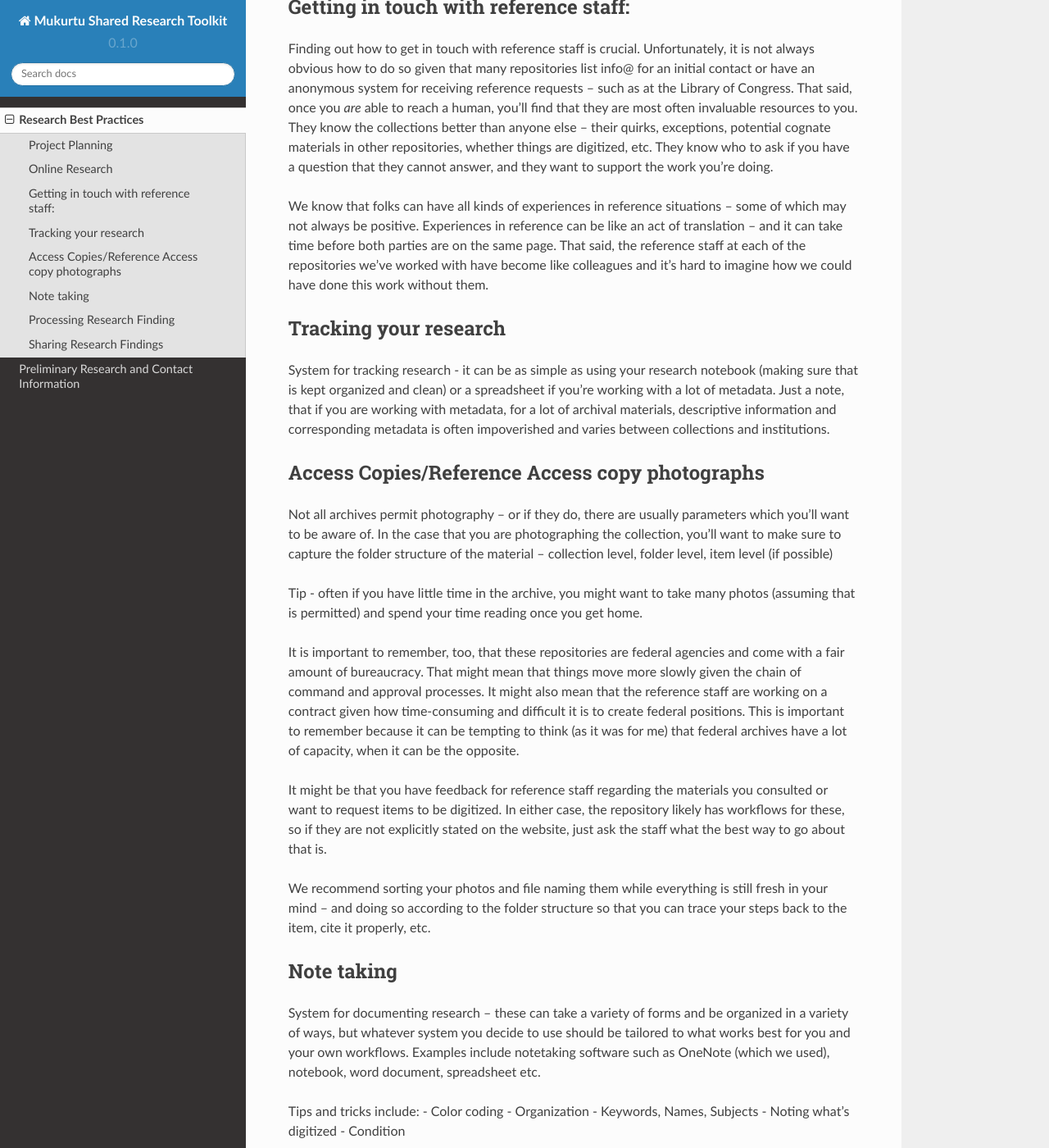
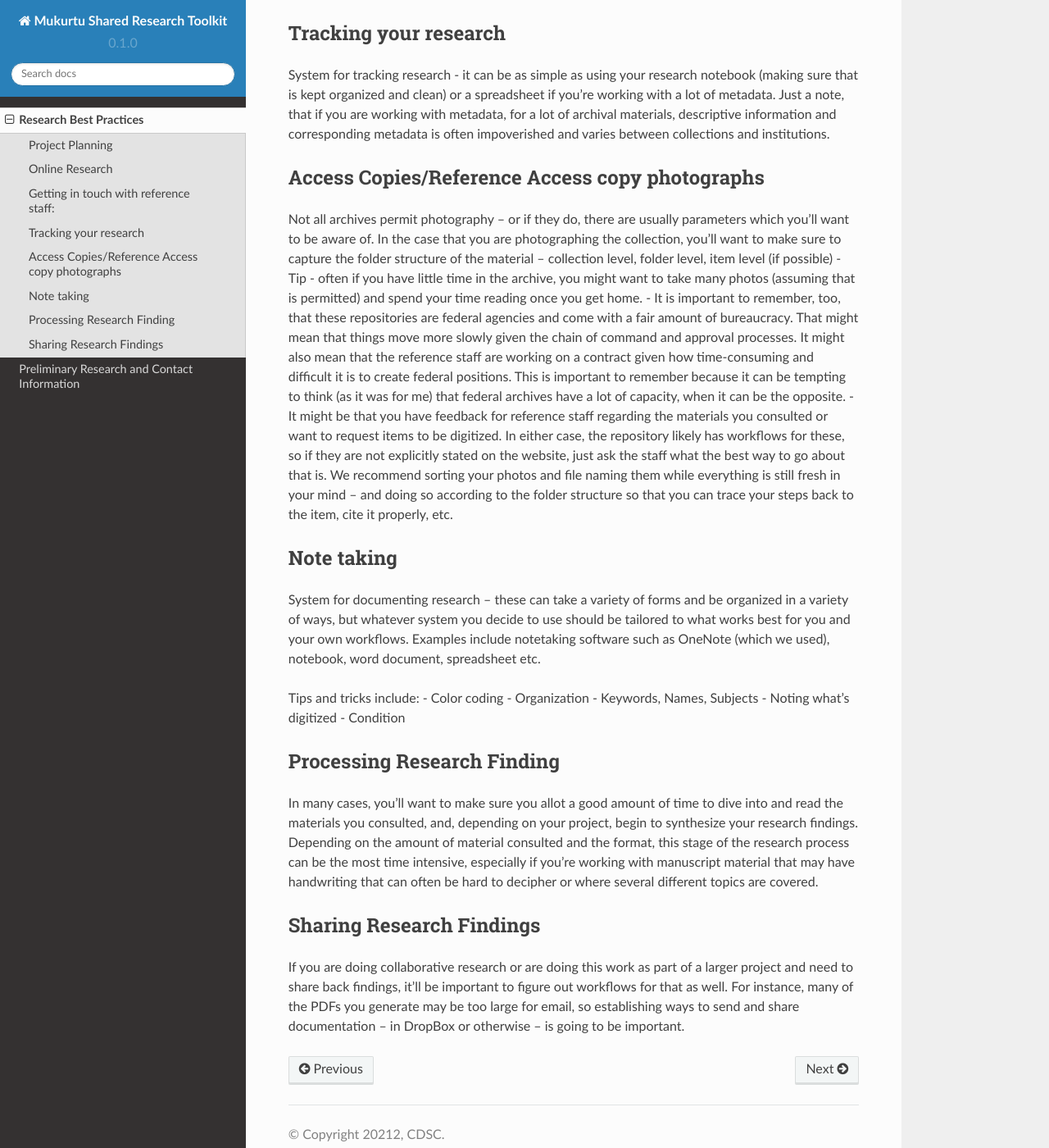
Before and after one commit to WSU-CDSC/Mukurtu-Shared-Research-Toolkit, a Sphinx documentation site: the page built from docs/source/research-best-practices.rst, in a window 1280 px wide and 1400 px high, scrolled down 2344 px. Shown: the whole window at 82% size. Built offline with Sphinx 7.4.7 and the Read the Docs theme 2.0.0, drawn with Linux system fonts in a browser that asks for light colours; pages that are not in the unit, such as notebooks, are missing from menus; part of the change alters nothing that is shown; some of the changed text lies outside the part shown.

```diff
--- a/docs/source/research-best-practices.rst
+++ b/docs/source/research-best-practices.rst
@@ -3,7 +3,6 @@ Research Best Practices
 
 Project Planning
 ________________
-
 What is your end goal?
 
 Most research projects will be defined by their end goal, whether that is to contribute to a community’s digital collection, curriculum, museum exhibit, publication, etc. These goals will help guide the project and answer questions such as:
@@ -16,101 +15,57 @@ Most research projects will be defined by their end goal, whether that is to con
   - Answering this question will determine whether access copies of primary materials are sufficient, or if you will need high quality scans, for instance. It will also help you know how much material you need, and how deeply you need to go into the material.
 
 - Determine the scope of your project
+
   - Determining the scope of your project will also require a strong sense of what your resources you have available to you, I.e. do you have travel funds available if you need to visit an archive? How much time do you have to do the research?
-
-Time
-
-
-
-Staff
-
-Who is involved in both doing the research? Will you need to involve other departments
-
-Money
-
-Travel, Digitization expenses, Compensation
-
-Will any collaboration or consultation with your organization or outside collaborators be required?
+  - Time
+  - Staff: Who is involved in both doing the research? Will you need to involve other departments
+  - Money: Travel, Digitization expenses, Compensation
+  - Will any collaboration or consultation with your organization or outside collaborators be required?
 
 - Identify your research topic
 
-Once you have identified your research topic, consulting secondary source materials can be particularly helpful in gaining historical or background information.
-
-If you are unsure of how to narrow down your research topic, secondary source materials can also help serve as a guide for where to focus research or expand on an already identified research topic.
+  - Once you have identified your research topic, consulting secondary source materials can be particularly helpful in gaining historical or background information.
+  - If you are unsure of how to narrow down your research topic, secondary source materials can also help serve as a guide for where to focus research or expand on an already identified research topic.
 
 - Identify what kinds of records are of interest
 
-Getting a sense of what kinds of records are of interest will help determine which repository to visit, what collections to identify, and where there might be gaps in collection descriptions.  This will not only help structure the research itself, but also inform your research process.
-
-If you can schedule a research visit to a repository, keep in mind that if your visit is short, knowing what you’re looking for is key to using your time in the archives consulting collections rather than searching for them, or reading reference materials that might be available online or by request.
-
-
+  - Getting a sense of what kinds of records are of interest will help determine which repository to visit, what collections to identify, and where there might be gaps in collection descriptions.  This will not only help structure the research itself, but also inform your research process.
+  - If you can schedule a research visit to a repository, keep in mind that if your visit is short, knowing what you’re looking for is key to using your time in the archives consulting collections rather than searching for them, or reading reference materials that might be available online or by request.
 
 Online Research
 _______________
+Identifying which repository has material of interest
+What’s available from a distance?
+- Catalog
+- Subject Guides
 
-Identifying which repository has material of interest
+  - Subject guides were another resource we used as a point of entry in our research process.  Generally, all federal repositories will have some kind of subject guides (although they may not be available online or you might need to contact the reference staff for a copy).
+  - Depending on the institution, they often include a list of relevant materials divided by type of collection (e.g., vocabularies & grammatical notes, ethnology, photographs, moving image media).
+  - Since they are often focused (e.g., by tribal community), easy to navigate, and are essentially a comprehensive list of already identified material, they are a great place to start your research. For Native communities, they've been very useful, in that when they come for a visit, they often have a short amount of time that they want to use consulting materials they know have been identified with their community.
 
-What’s available from a distance?
+- Finding Aids
 
-Catalog
-
-Subject Guides
-
-Subject guides were another resource we used as a point of entry in our research process.  Generally, all federal repositories will have some kind of subject guides (although they may not be available online or you might need to contact the reference staff for a copy).
-
-Depending on the institution, they often include a list of relevant materials divided by type of collection (e.g., vocabularies & grammatical notes, ethnology, photographs, moving image media).
-
-Since they are often focused (e.g., by tribal community), easy to navigate, and are essentially a comprehensive list of already identified material, they are a great place to start your research. For Native communities, they've been very useful, in that when they come for a visit, they often have a short amount of time that they want to use consulting materials they know have been identified with their community.
-
-Finding Aids
-
-Finding Aids are another incredibly helpful tool for locating materials – most if not all, finding aids are available online (often via the online catalog) and copies can be printed or downloaded.
-
-Generally, all federal repositories will have some kind of a finding aid, although navigating and searching within the finding aid will vary depending on the institution, collection organization, and level of description.  Finding aids are crucial – especially in large collections, and even more so when you are looking for very specific time periods, for instance, or locations.
-
-For us, one of the major takeaways for from working with these finding aids is that the sheer volume of materials in a collection can be extremely limiting in terms of description.  So as researchers we often had to do a fair amount of preliminary research and then make some educated guesses when requesting materials.
-
-
+  - Finding Aids are another incredibly helpful tool for locating materials – most if not all, finding aids are available online (often via the online catalog) and copies can be printed or downloaded.
+  - Generally, all federal repositories will have some kind of a finding aid, although navigating and searching within the finding aid will vary depending on the institution, collection organization, and level of description.  Finding aids are crucial – especially in large collections, and even more so when you are looking for very specific time periods, for instance, or locations.
+  - For us, one of the major takeaways for from working with these finding aids is that the sheer volume of materials in a collection can be extremely limiting in terms of description.  So as researchers we often had to do a fair amount of preliminary research and then make some educated guesses when requesting materials.
 
 Getting in touch with reference staff:
 ______________________________________
-
 Finding out how to get in touch with reference staff is crucial. Unfortunately, it is not always obvious how to do so given that many repositories list info@ for an initial contact or have an anonymous system for receiving reference requests – such as at the Library of Congress. That said, once you *are* able to reach a human, you'll find that they are most often invaluable resources to you. They know the collections better than anyone else – their quirks, exceptions, potential cognate materials in other repositories, whether things are digitized, etc. They know who to ask if you have a question that they cannot answer, and they want to support the work you're doing.
-
-
 
 We know that folks can have all kinds of experiences in reference situations – some of which may not always be positive. Experiences in reference can be like an act of translation – and it can take time before both parties are on the same page. That said, the reference staff at each of the repositories we've worked with have become like colleagues and it's hard to imagine how we could have done this work without them.
 
-
-
-
-
 Tracking your research
 ______________________
-
 System for tracking research - it can be as simple as using your research notebook (making sure that is kept organized and clean) or a spreadsheet if you're working with a lot of metadata.  Just a note, that if you are working with metadata, for a lot of archival materials, descriptive information and corresponding metadata is often impoverished and varies between collections and institutions.
-
-
-
-
 
 Access Copies/Reference Access copy photographs
 _______________________________________________
-
 Not all archives permit photography – or if they do, there are usually parameters which you'll want to be aware of. In the case that you are photographing the collection, you'll want to make sure to capture the folder structure of the material – collection level, folder level, item level (if possible)
-
-Tip - often if you have little time in the archive, you might want to take many photos (assuming that is permitted) and spend your time reading once you get home.
-
-It is important to remember, too, that these repositories are federal agencies and come with a fair amount of bureaucracy. That might mean that things move more slowly given the chain of command and approval processes. It might also mean that the reference staff are working on a contract given how time-consuming and difficult it is to create federal positions. This is important to remember because it can be tempting to think (as it was for me) that federal archives have a lot of capacity, when it can be the opposite.
-
-It might be that you have feedback for reference staff regarding the materials you consulted or want to request items to be digitized. In either case, the repository likely has workflows for these, so if they are not explicitly stated on the website, just ask the staff what the best way to go about that is.
-
+- Tip - often if you have little time in the archive, you might want to take many photos (assuming that is permitted) and spend your time reading once you get home.
+- It is important to remember, too, that these repositories are federal agencies and come with a fair amount of bureaucracy. That might mean that things move more slowly given the chain of command and approval processes. It might also mean that the reference staff are working on a contract given how time-consuming and difficult it is to create federal positions. This is important to remember because it can be tempting to think (as it was for me) that federal archives have a lot of capacity, when it can be the opposite.
+- It might be that you have feedback for reference staff regarding the materials you consulted or want to request items to be digitized. In either case, the repository likely has workflows for these, so if they are not explicitly stated on the website, just ask the staff what the best way to go about that is.
 We recommend sorting your photos and file naming them while everything is still fresh in your mind – and doing so according to the folder structure so that you can trace your steps back to the item, cite it properly, etc.
-
-
-
-
 
 Note taking
 ___________
```
